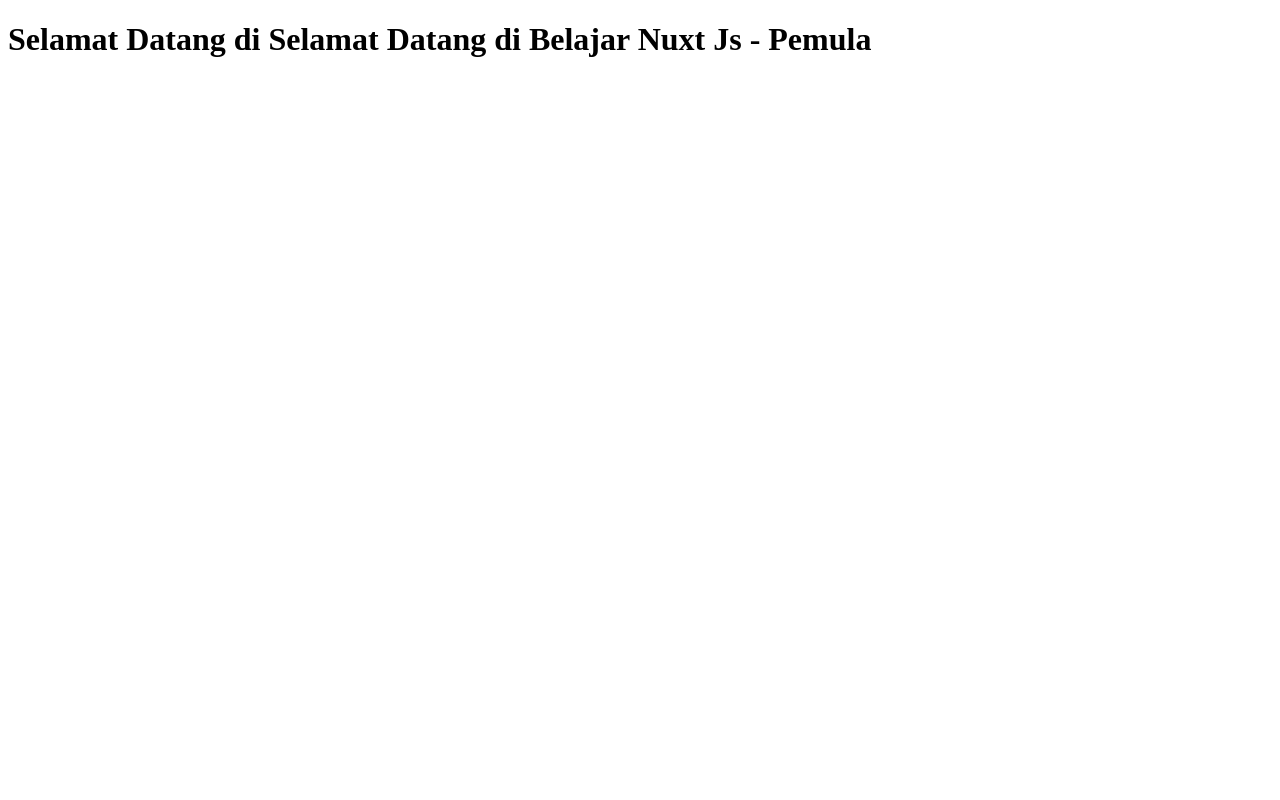
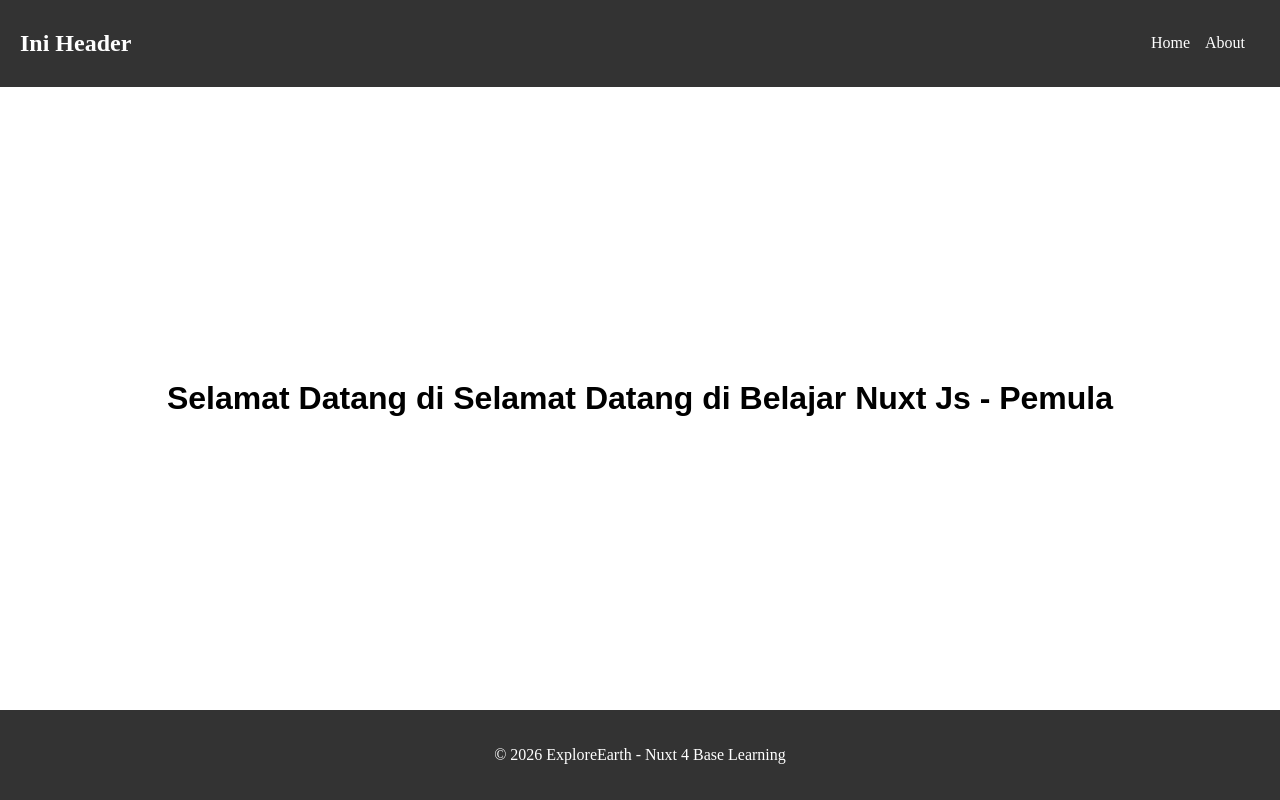
Before and after one commit to mfaridudin/NuxtJs-BaseLearning, a Nuxt app: page / in a window 1280 px wide. Built offline with nearby package versions, Linux system fonts and the light colour scheme.

Commit message:
feat: belajar views

```diff
--- a/app/app.vue
+++ b/app/app.vue
@@ -1,7 +1,15 @@
-<template>
+<!-- <template>
     <h1>Selamat Datang di {{ config.public.appName }}</h1>
 </template>
 
 <script setup>
 const config = useRuntimeConfig()
-</script>
+</script> -->
+
+<template>
+  <div>
+    <NuxtLayout>
+      <NuxtPage />
+    </NuxtLayout>
+  </div>
+</template>
--- /dev/null
+++ b/app/components/Footer.vue
@@ -0,0 +1,14 @@
+<template>
+    <footer class="footer">
+        <p>&copy; 2026 ExploreEarth - Nuxt 4 Base Learning</p>
+    </footer>
+</template>
+
+<style scoped>
+footer {
+    background: #333;
+    color: white;
+    padding: 20px;
+    text-align: center;
+}
+</style>
--- /dev/null
+++ b/app/components/Header.vue
@@ -0,0 +1,25 @@
+<template>
+    <header class="header">
+        <h2>Ini Header</h2>
+        <nav class="nav">
+            <span>Home</span>
+            <span>About</span>
+        </nav>
+    </header>
+</template>
+
+<style scoped>
+.header {
+    background: #333;
+    color: white;
+    padding: 10px 20px;
+    display: flex;
+    justify-content: space-between;
+    align-items: center;
+}
+
+.nav span {
+    margin-right: 15px;
+    cursor: pointer;
+}
+</style>
--- /dev/null
+++ b/app/layouts/default.vue
@@ -0,0 +1,27 @@
+<template>
+    <div class="layout">
+        <Header />
+        <main>
+            <slot />
+        </main>
+        <Footer />
+    </div>
+</template>
+
+<style scoped>
+.layout {
+    display: flex;
+    flex-direction: column;
+    min-height: 100vh;
+    justify-content: space-between;
+}
+</style>
+
+<style>
+html,
+body {
+    margin: 0;
+    padding: 0;
+    box-sizing: border-box;
+}
+</style>
--- /dev/null
+++ b/app/pages/index.vue
@@ -0,0 +1,17 @@
+<template>
+    <div class="container">
+        <h1>Selamat Datang di {{ config.public.appName }}</h1>
+    </div>
+</template>
+
+<script setup>
+const config = useRuntimeConfig()
+</script>
+
+<style scoped>
+.container {
+    font-family: sans-serif;
+    padding: 20px;
+    text-align: center;
+}
+</style>
--- a/package.json
+++ b/package.json
@@ -1,5 +1,5 @@
 {
-  "name": "Nuxt-BaseLearning",
+  "name": "nuxt-base-learning",
   "type": "module",
   "private": true,
   "scripts": {
```
